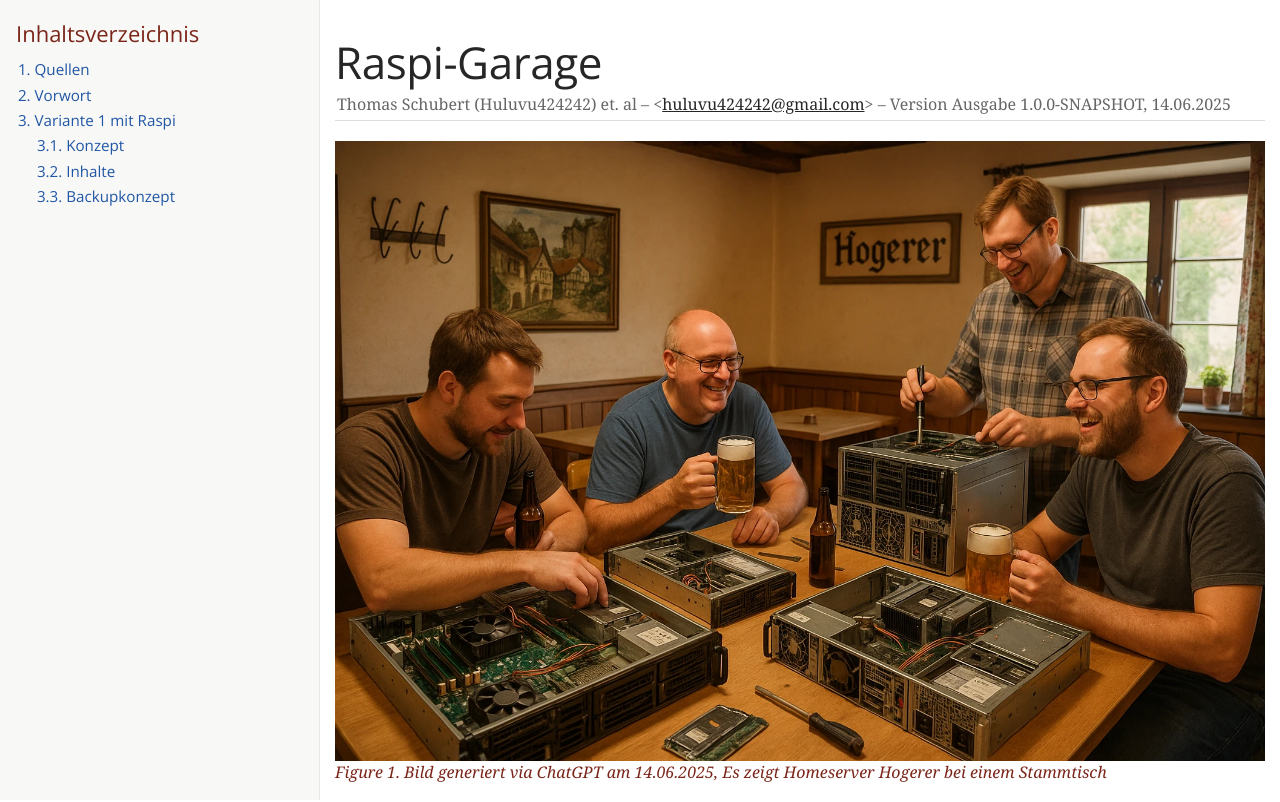
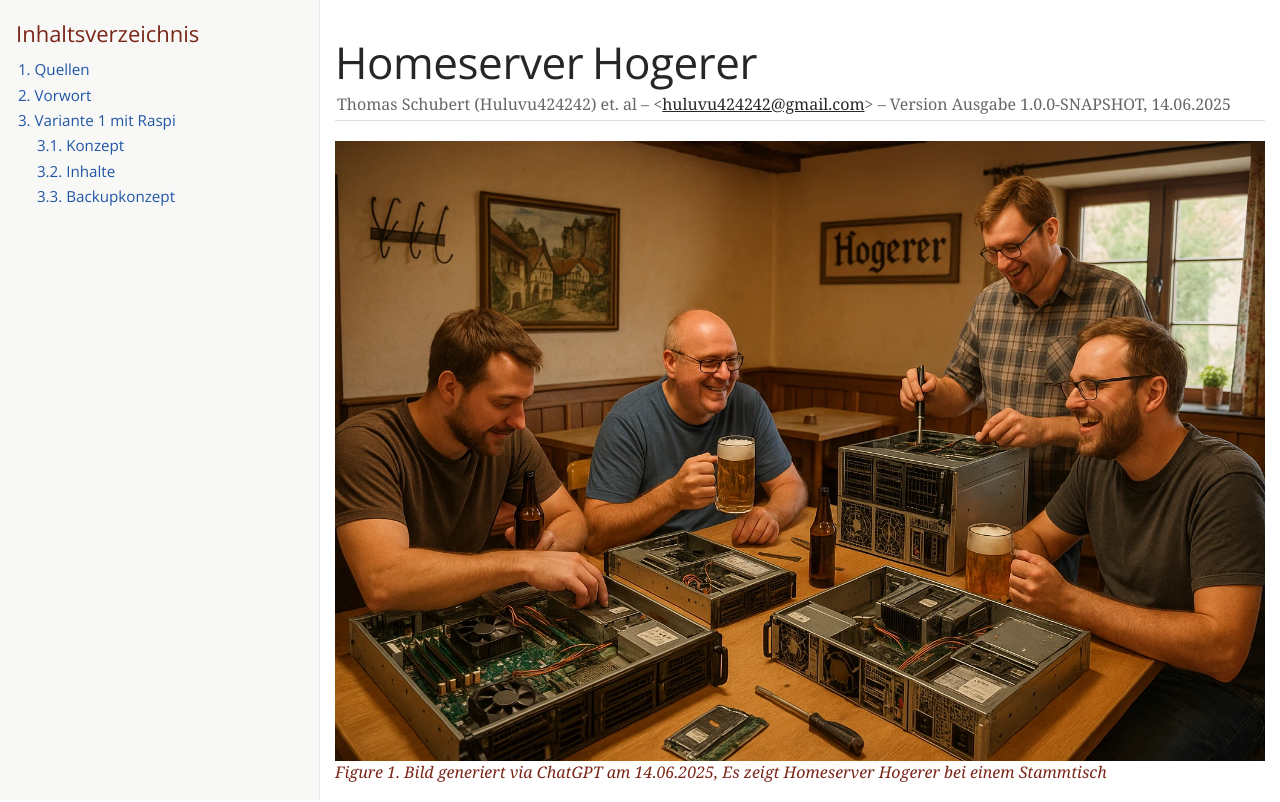
Before and after one commit to Huluvu424242/homeserver-hogerer, a plain HTML site: page docs/index.html in a window 1280 px wide. Shown: the top 802 px of the page. Drawn offline with nearby package versions, Linux system fonts and the light colour scheme; a web font is replaced by a local one.

Commit message:
neue Doku generiert

```diff
--- a/docs/index.html
+++ b/docs/index.html
@@ -7,7 +7,7 @@
 <meta name="generator" content="Asciidoctor 2.0.16">
 <meta name="keywords" content="raspi-garage,raspi,garage,raspberry,raspberry-pi,tutorial,DIYs">
 <meta name="author" content="Thomas Schubert (Huluvu424242) et. al">
-<title>Raspi-Garage</title>
+<title>Homeserver Hogerer</title>
 <link rel="stylesheet" href="https://fonts.googleapis.com/css?family=Open+Sans:300,300italic,400,400italic,600,600italic%7CNoto+Serif:400,400italic,700,700italic%7CDroid+Sans+Mono:400,700">
 <style>
 /*! Asciidoctor default stylesheet | MIT License | https://asciidoctor.org */
@@ -442,7 +442,7 @@ body.book #toc,body.book #preamble,body.book h1.sect0,body.book .sect1>h2{page-b
 </head>
 <body class="article toc2 toc-left">
 <div id="header">
-<h1>Raspi-Garage</h1>
+<h1>Homeserver Hogerer</h1>
 <div class="details">
 <span id="author" class="author">Thomas Schubert (Huluvu424242) et. al</span><br>
 <span id="email" class="email">&lt;<a href="mailto:huluvu424242@gmail.com">huluvu424242@gmail.com</a>&gt;</span><br>
```
